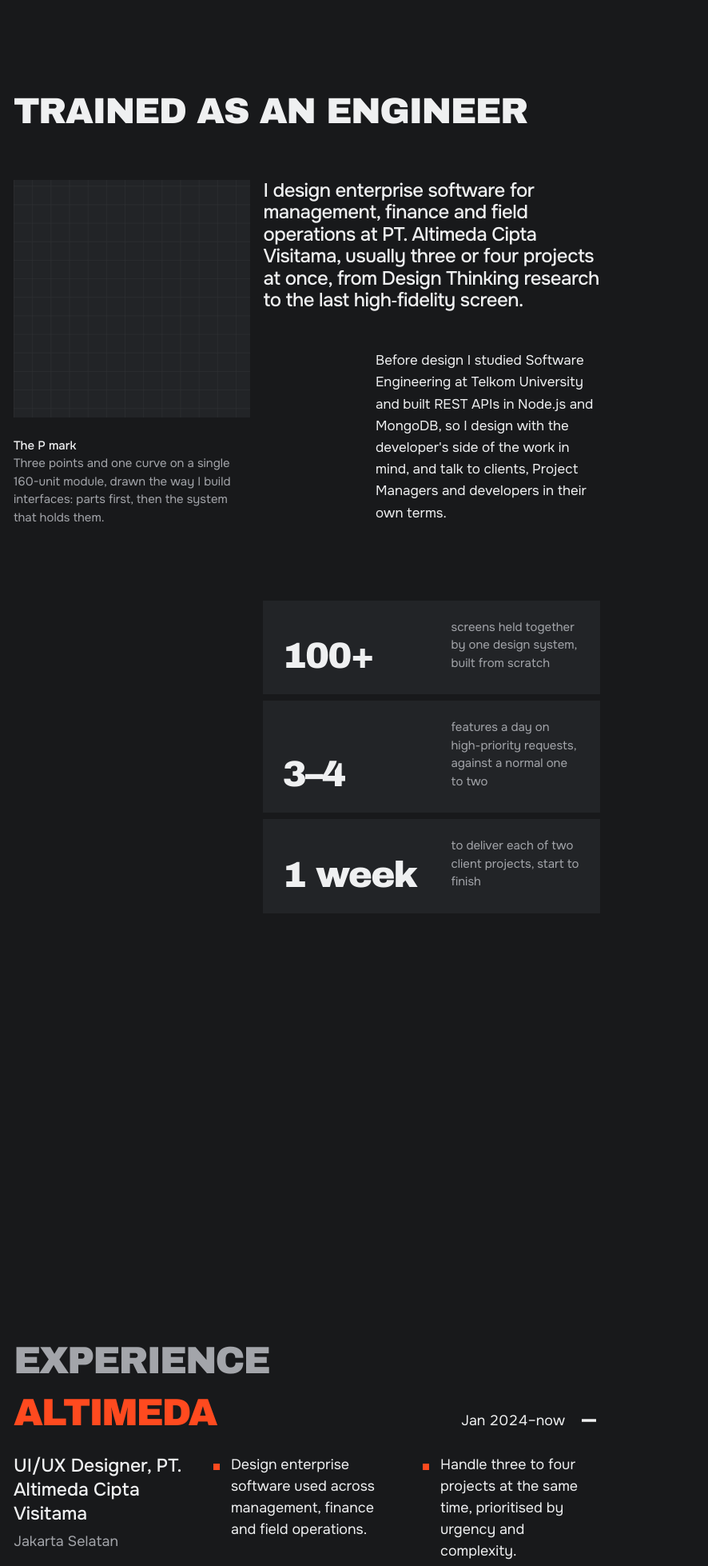
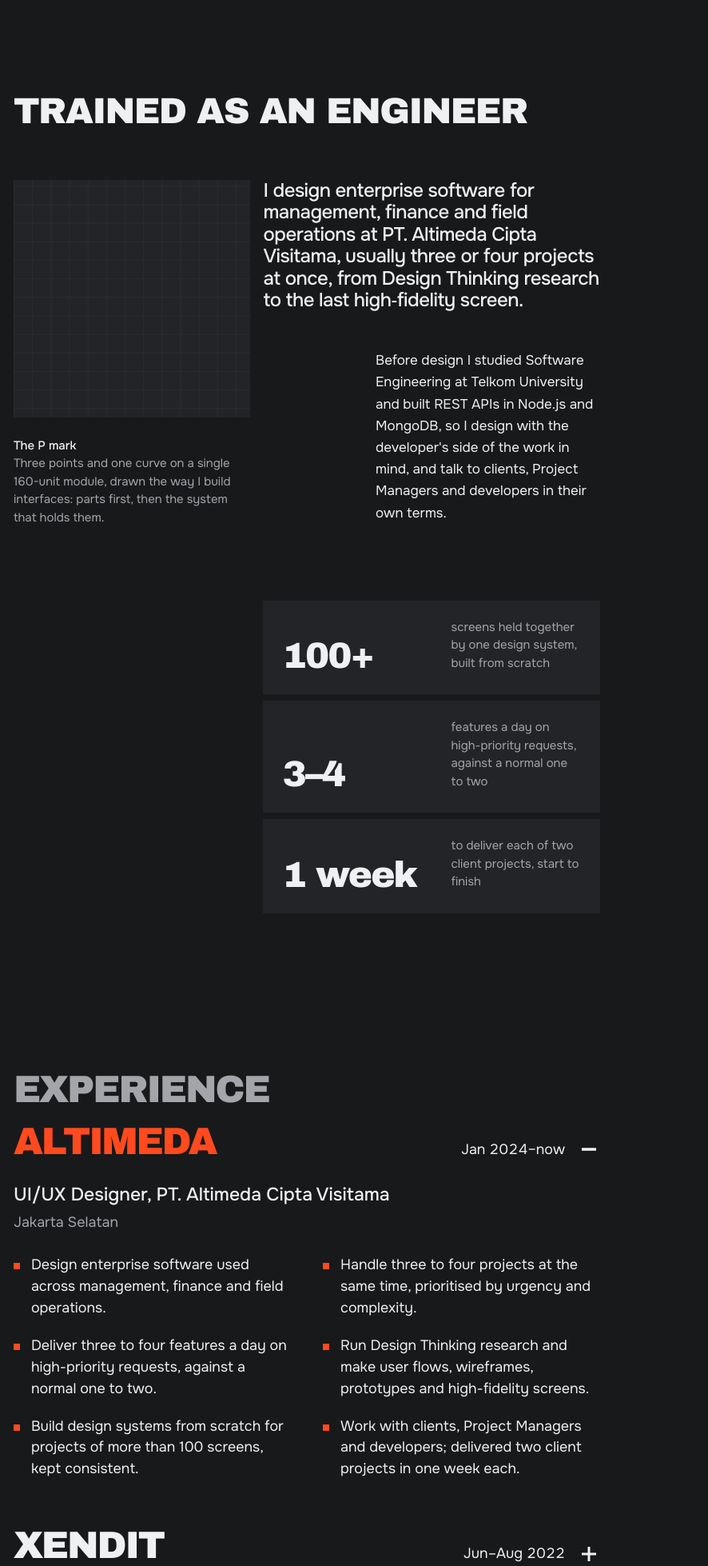
Before and after one commit to priyowittesa/priyowittesa_parallax_cinematic, a React (Vite) app: page / in a window 768 px wide. Shown: the part 802-2760 px from the top of the page at 80% size, 886 px wide, since content can reach past the window. Built offline with nearby package versions, Linux system fonts and the light colour scheme; a web font is replaced by a local one.

Commit message:
update: fix responsive

```diff
--- a/src/Sections.jsx
+++ b/src/Sections.jsx
@@ -192,9 +192,11 @@ export function Contact() {
                 <a key={s.label} href={s.href} target="_blank" rel="noreferrer">{s.label}</a>
               ))}
             </span>
+            <small>Elsewhere</small>
           </div>
           <div className="row">
             <span>{person.city}</span>
+            <small>Based in</small>
           </div>
           <a className="row row--go" href={`mailto:${person.email}?subject=${subject}&body=${body}`}>
             <span>Start a project</span>
--- a/src/styles.css
+++ b/src/styles.css
@@ -130,6 +130,9 @@ html.lenis, html.lenis body { height: auto; }
 
 /* ---------- Main stacks over the sticky footer ---------- */
 main { position: relative; z-index: 2; background: var(--bg); transition: background-color 400ms var(--ease-in-out); }
+/* Nothing in the page may make it wider than the screen (prints mid-toss, the torch's light...):
+   a phone would zoom the whole page out to fit. clip, not hidden, so sticky scenes keep working. */
+main { overflow-x: clip; }
 
 /* ---------- Hero ---------- */
 .hero {
@@ -188,6 +191,11 @@ main { position: relative; z-index: 2; background: var(--bg); transition: backgr
 
 /* ---------- Intro ---------- */
 .intro__head { grid-column: 1 / 13; }
+/* The torch's light reaches past the text; keep it inside the section so the page never gets wider
+   than the screen (a phone would zoom the whole page out to fit). clip, not hidden: the sticky mark still works. */
+.intro { overflow-x: clip; }
+/* It follows a mouse; on touch screens there is nothing to follow. */
+@media (hover: none), (pointer: coarse) { .neg__light { display: none; } }
 /* Negative torch: a white light with a difference blend inverts whatever lies under it,
    page and text alike. It fades from the centre with no edge, so it reads as light, not a disc. */
 .neg { position: relative; }
@@ -258,8 +266,22 @@ main { position: relative; z-index: 2; background: var(--bg); transition: backgr
   .pile__board { position: relative; height: calc(var(--board-h) * 1cqw); }
   .spot { position: absolute; left: calc(var(--x) * 1%); top: calc(var(--y) * 1cqw); width: calc(var(--w) * 1%); }
 }
-/* Narrower: large prints take a row on their own, medium ones go in pairs, still crooked. */
-@media (max-width: 1099px) {
+/* Tablet: three columns, a large print across two of them beside a medium one, so the pile keeps
+   its mix of sizes without becoming a long single file. dense fills the odd gap a large print leaves. */
+@media (min-width: 641px) and (max-width: 1099px) {
+  .pile__board {
+    display: grid; grid-template-columns: repeat(3, minmax(0, 1fr)); grid-auto-flow: row dense;
+    gap: clamp(28px, 4vw, 44px) clamp(16px, 2.6vw, 28px); align-items: center;
+  }
+  .spot { --lw: 30; }
+  .spot--big { --lw: 62; grid-column: span 2; }
+  .spot:not(.spot--big):nth-child(3n) { margin-top: clamp(20px, 4vw, 40px); }
+  /* A medium print here is narrow: its caption keeps the category only, on one line. */
+  .spot:not(.spot--big) .print__foot { font-size: 0.6875rem; }
+  .spot:not(.spot--big) .print__foot span:last-child { display: none; }
+}
+/* Phone: large prints take a row on their own, medium ones go in pairs, still crooked. */
+@media (max-width: 640px) {
   .pile__board { display: grid; grid-template-columns: 1fr 1fr; gap: clamp(28px, 5vw, 48px) clamp(16px, 3vw, 32px); align-items: start; }
   .spot { --lw: 45; }
   .spot--big { --lw: 80; grid-column: 1 / -1; width: 80%; }
@@ -348,9 +370,9 @@ main { position: relative; z-index: 2; background: var(--bg); transition: backgr
 .print:focus-visible .print__photo img { filter: none; }
 
 @media (max-width: 640px) {
-  .print__foot { padding: 10px 1px 12px; font-size: 0.625rem; }
+  .print__foot { padding: 10px 1px 12px; font-size: 0.6875rem; letter-spacing: 0.02em; }
   .print__foot span:last-child { display: none; }
-  .print__stamp { font-size: 0.5625rem; }
+  .print__stamp { font-size: 0.625rem; }
   .print__label { padding: 5px 7px 4px; bottom: calc(12px + 1.2em + 10px - 0.6em); }
 }
 @media (prefers-reduced-motion: reduce) {
@@ -505,8 +527,22 @@ a.row:hover .row__t, a.row:focus-visible .row__t { transform: translateX(14px);
 
 @media (max-width: 1024px) {
   .intro__text, .intro__stats { grid-column: 6 / 13; }
-  .intro__fig { grid-column: 1 / 6; }
+  /* Shorter scroll track for the mark: the text beside it is shorter here, so the long track left a screen of empty page. */
+  .intro__fig { grid-column: 1 / 6; min-height: 120svh; }
   .lists { grid-template-columns: repeat(2, minmax(0, 1fr)); }
+  /* Experience: the role on its own line, the points in two roomy columns under it. */
+  .exp__role { grid-column: 1 / 13; }
+  .exp__points { grid-column: 1 / 13; margin-top: 28px; }
+}
+
+/* The social names sit on one line wherever they fit, and the row carries its label like the others. */
+.row__social { font-size: 0.72em; }
+
+/* Touch screens: links that are only a line of text get a finger-sized hit area (44px). */
+@media (pointer: coarse) {
+  .footer__cols a { display: inline-block; padding: 12px 0; margin: -12px 0; }
+  .footer__cols li + li { margin-top: 12px; }
+  .row__social a { display: inline-block; padding: 8px 0; }
 }
 
 /* ---------- Phone ---------- */
```
